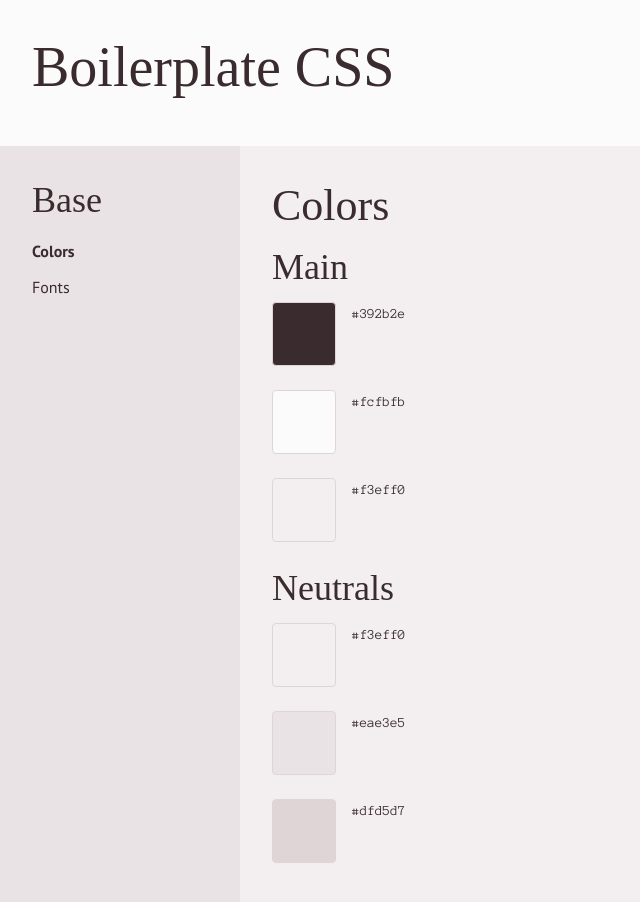
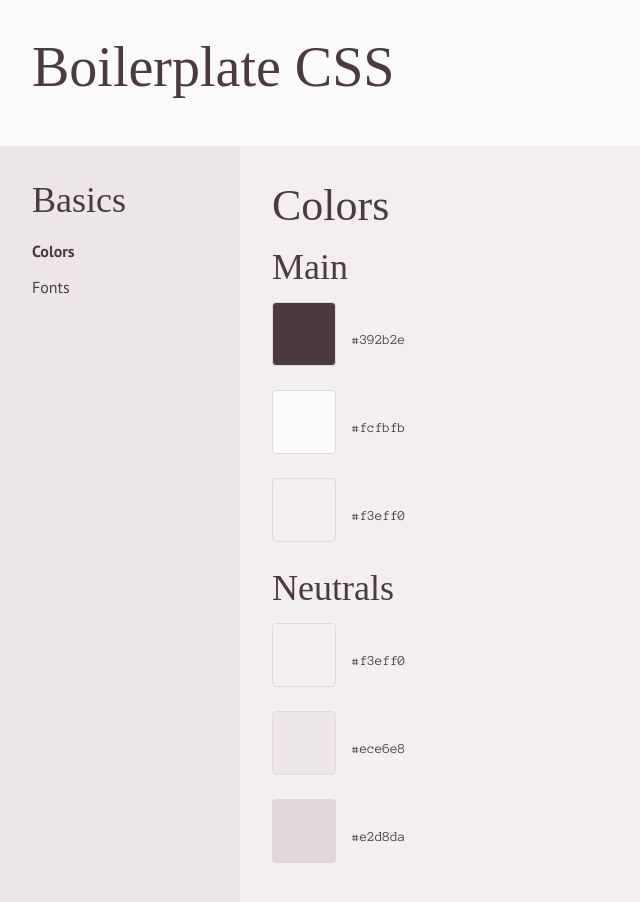
Before and after one commit to mranenko/boilerplate-css-2022, a plain HTML site: page system/colors.html in a window 1280 px wide. Shown: the whole page, without its empty margins (0-640 px from the left). Drawn offline with Linux system fonts and the light colour scheme; a web font is replaced by a local one.

Commit message:
Updated neutral shades + styles file structure

```diff
--- a/styles/base/colors.css
+++ b/styles/basics/colors.css
@@ -3,12 +3,12 @@
     colors by name
   */
 
-  --color-black: #392b2e;
+  --color-black: #4d3a3f;
   --color-white: #fcfbfb;
 
   --color-neutral: #f3eff0;
-  --color-neutral-2: #eae3e5;
-  --color-neutral-3: #dfd5d7;
+  --color-neutral-2: #ece6e8;
+  --color-neutral-3: #e2d8da;
 
   /*
     colors by function
--- a/styles/index.css
+++ b/styles/index.css
@@ -1,6 +1,6 @@
-@import 'base/colors.css';
-@import 'base/fonts.css';
-@import 'base/global.css';
-@import 'base/utilities.css';
+@import 'basics/colors.css';
+@import 'basics/fonts.css';
+@import 'basics/global.css';
+@import 'basics/utilities.css';
 
 @import 'layouts/system.css';
--- a/styles/layouts/system.css
+++ b/styles/layouts/system.css
@@ -61,6 +61,7 @@
 */
 
 .layout.system .color {
+  align-items: center;
   display: grid;
   gap: 1rem;
   grid-template-columns: auto 1fr;
--- a/system/colors.html
+++ b/system/colors.html
@@ -15,7 +15,7 @@
     </header>
 
     <nav>
-      <h3 class="title">Base</h3>
+      <h3 class="title">Basics</h3>
       <a class="active" href="colors.html">Colors</a>
       <a href="fonts.html">Fonts</a>
     </nav>
@@ -60,14 +60,14 @@
       <div class="color">
         <p class="swatch neutral-2"></p>
         <div>
-          <code>#eae3e5</code>
+          <code>#ece6e8</code>
         </div>
       </div>
 
       <div class="color">
         <p class="swatch neutral-3"></p>
         <div>
-          <code>#dfd5d7</code>
+          <code>#e2d8da</code>
         </div>
       </div>
     </main>
```
Also changed, not shown: index.html (+1 -1 lines), system/fonts.html (+1 -1 lines), styles/basics/fonts.css (renamed from styles/base/fonts.css), styles/basics/global.css (renamed from styles/base/global.css), styles/basics/utilities.css (renamed from styles/base/utilities.css).
